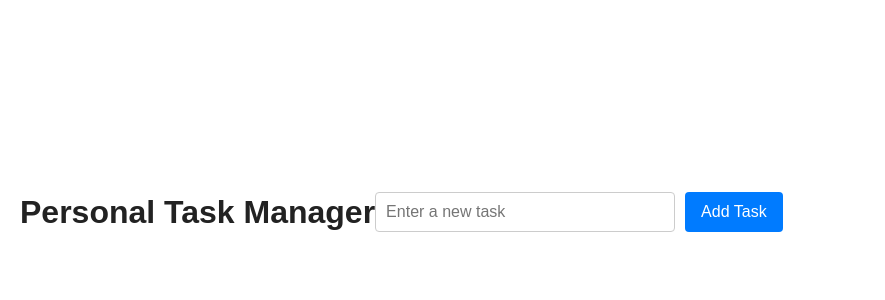
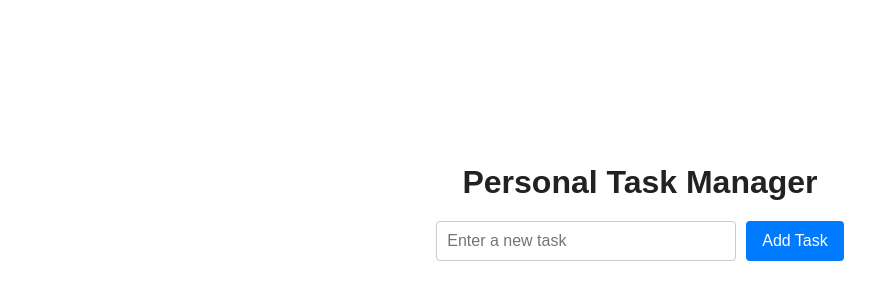
Before and after one commit to TusharKcode/Personal_Task_Manager_Webapp, a plain HTML site: page public/index.html in a window 1280 px wide. Shown: the part 178-478 px from the top of the page, without its empty margins (0-885 px from the left). Drawn offline with Linux system fonts and the light colour scheme; no server answers.

Commit message:
All Done

```diff
--- a/public/index.html
+++ b/public/index.html
@@ -7,6 +7,7 @@
     <title>Personal task Manager</title>
 </head>
 <body>
+    <div class="container">
     <h1>Personal Task Manager</h1>
 
     <form id="taskForm">
@@ -16,5 +17,6 @@
 
     <ul id="taskList"></ul>
     <script src="script.js"></script>
+    </div>
 </body>
 </html>
--- a/public/style.css
+++ b/public/style.css
@@ -12,6 +12,13 @@ body{
     display: flex;
     align-items: center;
     min-height: 100vh;
+}
+
+.container{
+    display: flex;
+    flex-direction: column;
+    align-items: center;
+    width: 100%;
 }
 
 h1{
```
